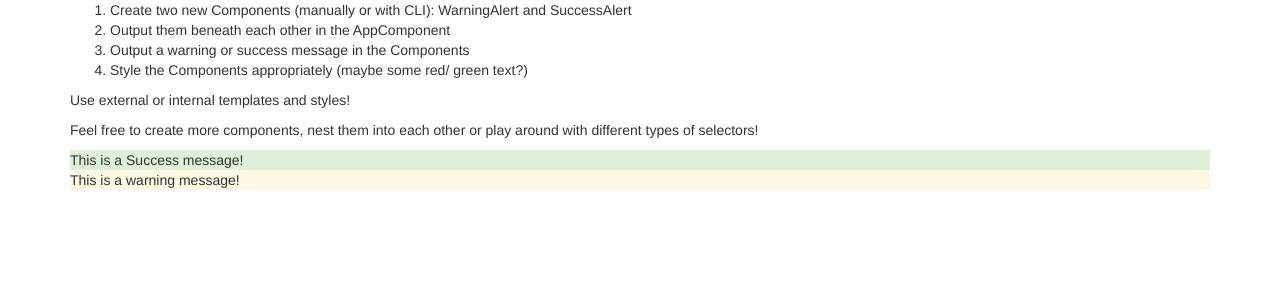
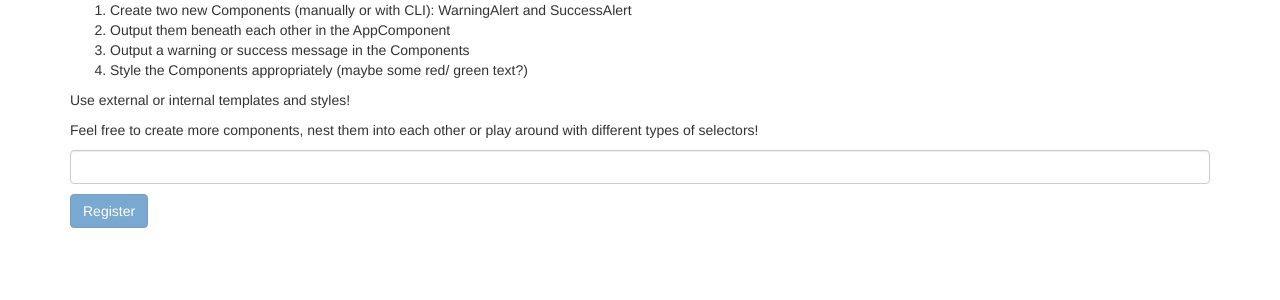
Before and after one commit to Hapachino/angular_testing, an Angular app: page / in a window 1280 px wide. Shown: the top 300 px of the page. Built offline with nearby package versions, Linux system fonts and the light colour scheme.

Commit message:
username componennt

```diff
--- a/src/app/app.component.html
+++ b/src/app/app.component.html
@@ -11,6 +11,5 @@
       <p>Feel free to create more components, nest them into each other or play around with different types of selectors!</p>
     </div>
   </div>
-  <success-alert></success-alert>
-  <warning-alert></warning-alert>
+  <app-username></app-username>
 </div>
--- a/src/app/app.module.ts
+++ b/src/app/app.module.ts
@@ -6,12 +6,14 @@
 import { AppComponent } from './app.component';
 import { SuccessAlertComponent } from './success-alert/success-alert.component';
 import { WarningAlertComponent } from './warning-alert/warning-alert.component';
+import { UsernameComponent } from './username/username.component';
 
 @NgModule({
   declarations: [
     AppComponent,
     SuccessAlertComponent,
     WarningAlertComponent,
+    UsernameComponent,
   ],
   imports: [
     BrowserModule,
--- /dev/null
+++ b/src/app/username/username.component.html
@@ -0,0 +1,17 @@
+<input
+  type="text"
+  class="form-control"
+  [(ngModel)]="username"
+>
+
+<p class="bg-success">
+  {{ username }}
+</p>
+
+<button
+  class="btn btn-primary"
+  [disabled]="!username"
+  (click)="onSubmit()"
+>
+  Register
+</button>
--- /dev/null
+++ b/src/app/username/username.component.ts
@@ -0,0 +1,19 @@
+import { Component, OnInit } from '@angular/core';
+
+@Component({
+  selector: 'app-username',
+  templateUrl: './username.component.html',
+  styleUrls: ['./username.component.css']
+})
+export class UsernameComponent implements OnInit {
+  username = '';
+
+  constructor() { }
+
+  ngOnInit() {
+  }
+
+  onSubmit() {
+    this.username = '';
+  }
+}
```
Also changed, not shown: src/app/username/username.component.css (added), 1 other file (tests, documents, lock files or other folders).
